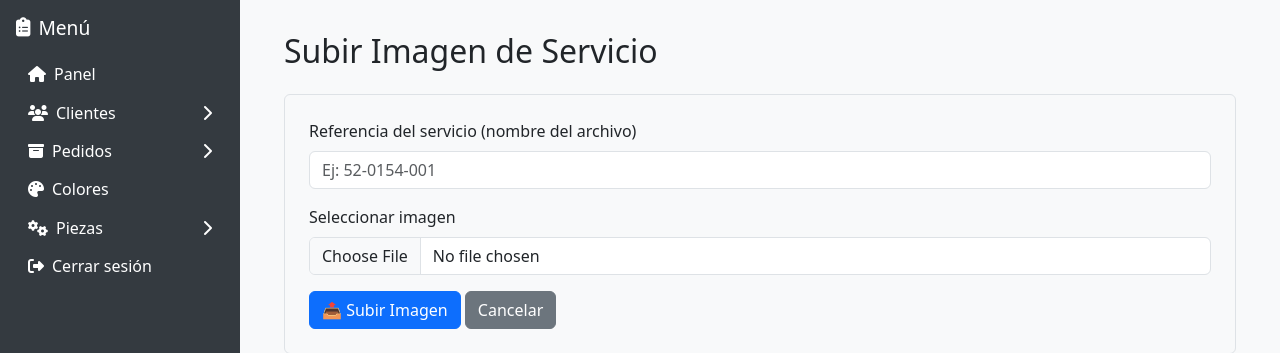
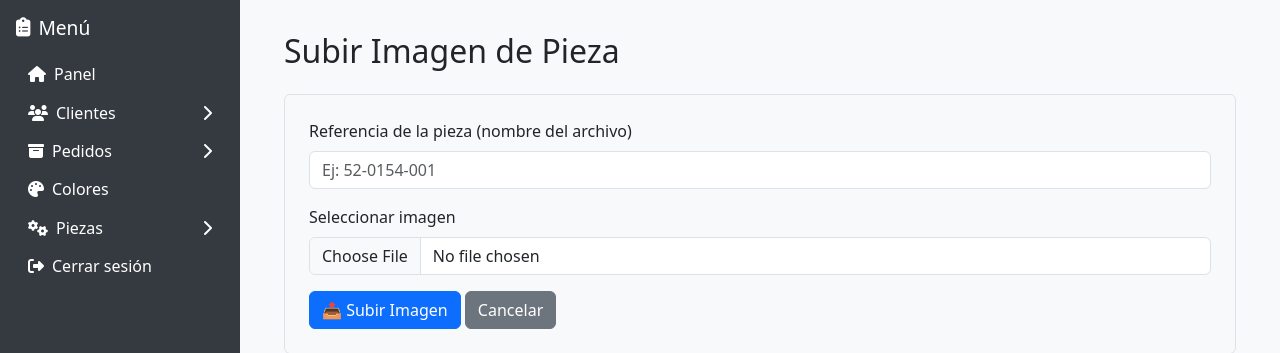
Before and after one commit to julioapb/automatizacion, a Flask app: page /subir_imagen in a window 1280 px wide. Shown: the top 353 px of the page. Run offline with Flask 3, Linux system fonts and the light colour scheme; the visitor is signed in with stand-in values (Sample User, id 1); some libraries are stand-ins or nearby versions.

Commit message:
Titulos cambio a pieza

```diff
--- a/templates/subir_imagen.html
+++ b/templates/subir_imagen.html
@@ -3,11 +3,11 @@
 
 {% block content %}
 <div class="container">
-  <h2 class="mb-4">Subir Imagen de Servicio</h2>
+  <h2 class="mb-4">Subir Imagen de Pieza</h2>
 
   <form method="POST" enctype="multipart/form-data" class="border p-4 rounded bg-light">
     <div class="mb-3">
-      <label class="form-label">Referencia del servicio (nombre del archivo)</label>
+      <label class="form-label">Referencia de la pieza (nombre del archivo)</label>
       <input type="text" name="referencia" class="form-control" required placeholder="Ej: 52-0154-001">
     </div>
 
```
